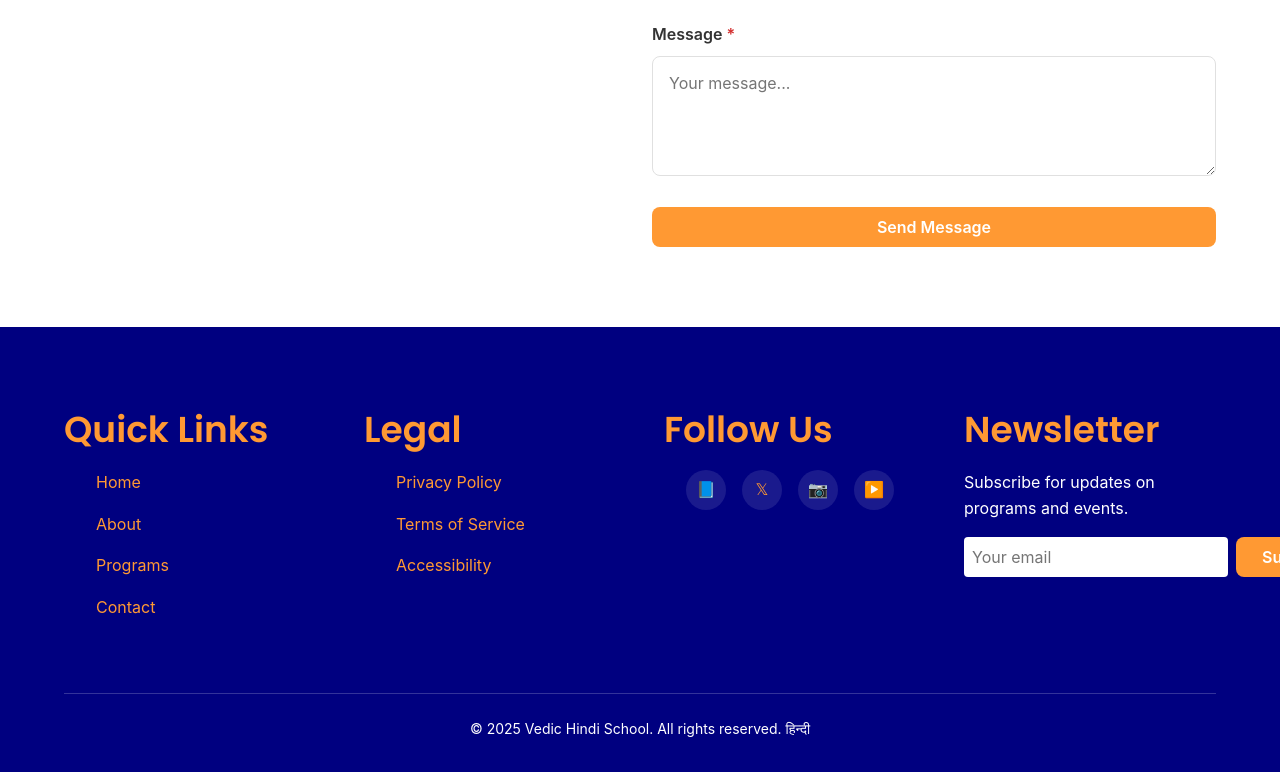
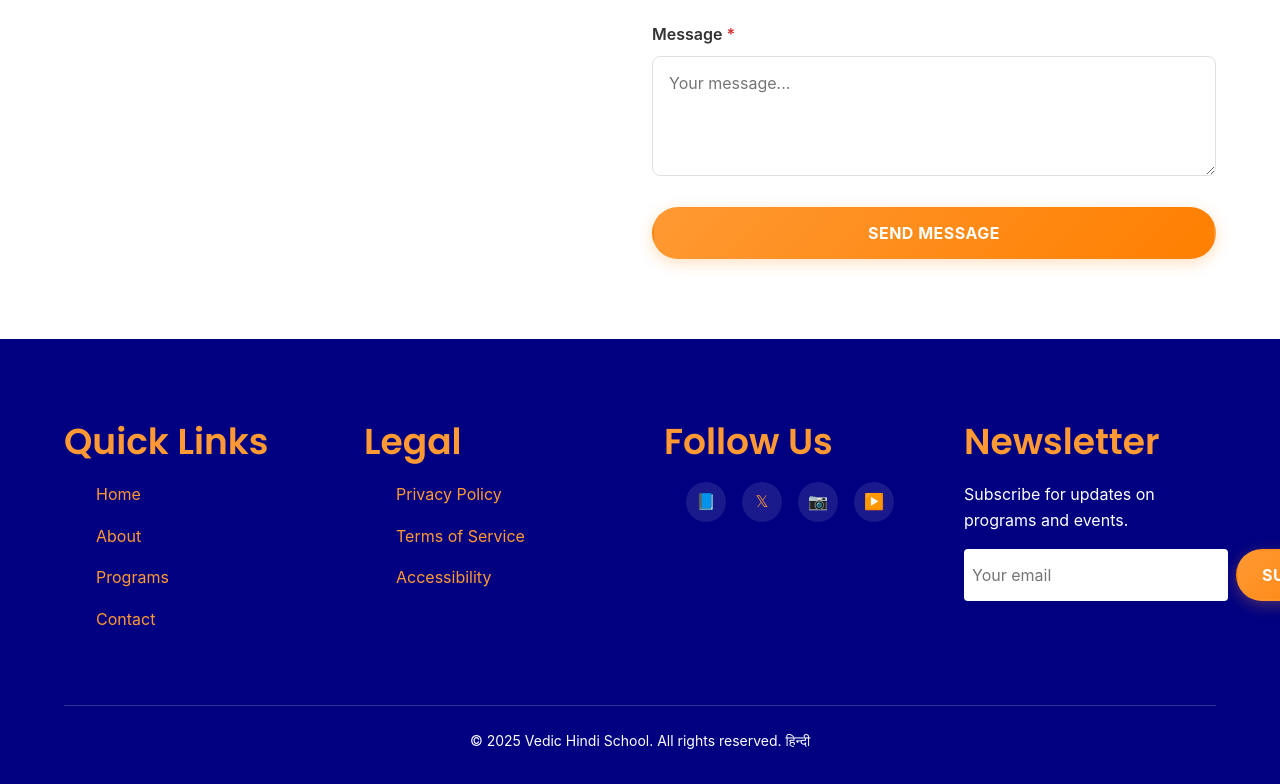
Before and after one commit to EncoderTheCoder/website, a React (Create React App) app: page / in a window 1280 px wide. Shown: the part 4534-5318 px from the top of the page. Built offline with nearby package versions, Linux system fonts and the light colour scheme.

Commit message:
completionId: cgen-397898fe3b0f4ad4abd597a71d2268a8
cgen-397898fe3b0f4ad4abd597a71d2268a8

```diff
--- a/src/styles/components.css
+++ b/src/styles/components.css
@@ -162,47 +162,55 @@
   align-items: center;
   justify-content: center;
   gap: var(--spacing-sm);
-  padding: var(--spacing-sm) var(--spacing-lg);
+  padding: 0.875rem var(--spacing-lg);
   font-size: var(--body-medium-size);
-  font-weight: 600;
-  border-radius: var(--radius-md);
+  font-weight: 700;
+  border-radius: var(--radius-full);
   transition: all var(--transition-base);
   cursor: pointer;
   text-decoration: none;
   border: 2px solid transparent;
   white-space: nowrap;
+  text-transform: uppercase;
+  letter-spacing: 0.5px;
 }
 
 .btn-primary {
-  background-color: var(--color-primary);
+  background: linear-gradient(135deg, var(--color-primary), #FF7F00);
   color: var(--color-background);
+  box-shadow: 0 4px 15px rgba(255, 153, 51, 0.3);
 }
 
 .btn-primary:hover {
-  background-color: #ff7f00;
+  transform: translateY(-2px);
+  box-shadow: 0 8px 25px rgba(255, 153, 51, 0.4);
   text-decoration: none;
 }
 
 .btn-secondary {
-  background-color: var(--color-secondary);
+  background: linear-gradient(135deg, var(--color-secondary), #1b5e20);
   color: var(--color-background);
+  box-shadow: 0 4px 15px rgba(19, 136, 8, 0.3);
 }
 
 .btn-secondary:hover {
-  background-color: #0d5f06;
+  transform: translateY(-2px);
+  box-shadow: 0 8px 25px rgba(19, 136, 8, 0.4);
   text-decoration: none;
 }
 
 .btn-outline {
-  border-color: var(--color-primary);
-  color: var(--color-primary);
+  border-color: var(--color-pink);
+  color: var(--color-pink);
   background-color: transparent;
 }
 
 .btn-outline:hover {
-  background-color: var(--color-primary);
+  background: linear-gradient(135deg, var(--color-pink), #FF1493);
   color: var(--color-background);
+  border-color: var(--color-pink);
   text-decoration: none;
+  transform: translateY(-2px);
 }
 
 .btn-small {
```
